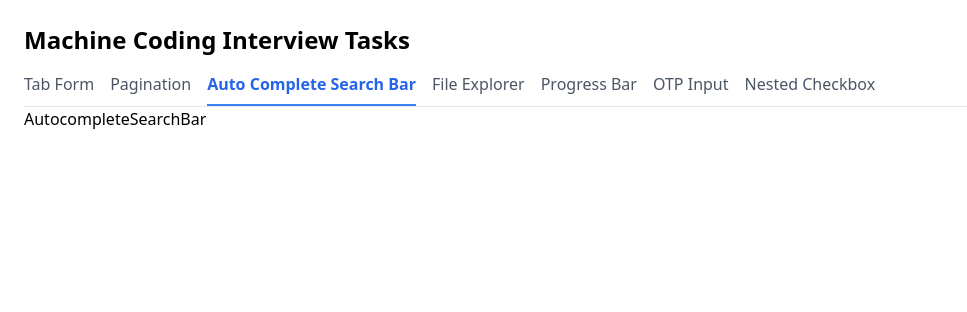
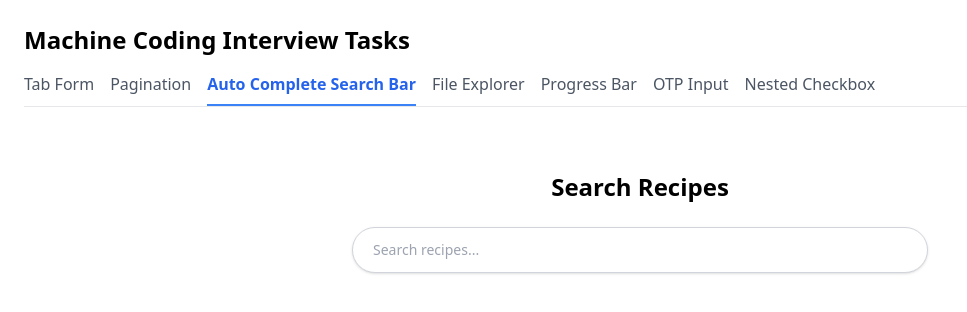
Before and after one commit to ayeshaaamir/FAANG-react-challenges, a React (Create React App) app in the folder react-components-playground/: page / in a window 1280 px wide. Both pictures are taken after a click on the button "Auto Complete Search Bar". Shown: the top 312 px of the page, without its empty margins (0-967 px from the left). Built offline with nearby package versions, Linux system fonts and the light colour scheme.

Commit message:
amazon, ola autocomplete search bar task..

```diff
--- a/react-components-playground/src/components/AutocompleteSearchBar.jsx
+++ b/react-components-playground/src/components/AutocompleteSearchBar.jsx
@@ -1,5 +1,70 @@
+import { useEffect, useState } from "react";
+import { SEARCH_RECIPES_API } from "../config";
+
 const AutocompleteSearchBar = () => {
-  return <div>AutocompleteSearchBar</div>;
+  const [results, setResults] = useState([]);
+  const [input, setInput] = useState("");
+  const [showResults, setShowResults] = useState(false);
+
+  useEffect(() => {
+    const timer = setTimeout(() => {
+      if (input.trim().length > 0) {
+        const cached = localStorage.getItem(input);
+        if (cached) {
+          setResults(JSON.parse(cached));
+        } else {
+          fetchData(input);
+        }
+      } else {
+        setResults([]);
+      }
+    }, 300);
+
+    return () => clearTimeout(timer);
+  }, [input]);
+
+  const fetchData = async (query) => {
+    try {
+      const response = await fetch(SEARCH_RECIPES_API + query);
+      const json = await response.json();
+      const recipes = json?.recipes || [];
+      setResults(recipes);
+      localStorage.setItem(query, JSON.stringify(recipes));
+    } catch (error) {
+      console.error("Error fetching data:", error);
+    }
+  };
+
+  return (
+    <div className="max-w-xl mx-auto mt-16">
+      <h1 className="text-2xl font-semibold text-center mb-6">
+        Search Recipes
+      </h1>
+      <div className="relative">
+        <input
+          type="text"
+          placeholder="Search recipes..."
+          className="w-full border border-gray-300 rounded-full px-5 py-3 text-sm shadow focus:outline-none focus:ring-2 focus:ring-blue-500"
+          value={input}
+          onChange={(e) => setInput(e.target.value)}
+          onFocus={() => setShowResults(true)}
+          onBlur={() => setShowResults(false)}
+        />
+        {showResults && results.length > 0 && (
+          <ul className="absolute z-10 bg-white border border-gray-300 w-full mt-2 rounded-md shadow-md max-h-60 overflow-y-auto">
+            {results.map((item) => (
+              <li
+                key={item.id}
+                className="px-4 py-2 text-sm hover:bg-blue-100 cursor-pointer"
+              >
+                {item.name}
+              </li>
+            ))}
+          </ul>
+        )}
+      </div>
+    </div>
+  );
 };
 
 export default AutocompleteSearchBar;
--- a/react-components-playground/src/config.js
+++ b/react-components-playground/src/config.js
@@ -1,2 +1,3 @@
 export const PAGE_SIZE = 10;
 export const GET_PRODUCTS_API = "https://dummyjson.com/products?limit=300";
+export const SEARCH_RECIPES_API = "https://dummyjson.com/recipes/search?q=";
```
